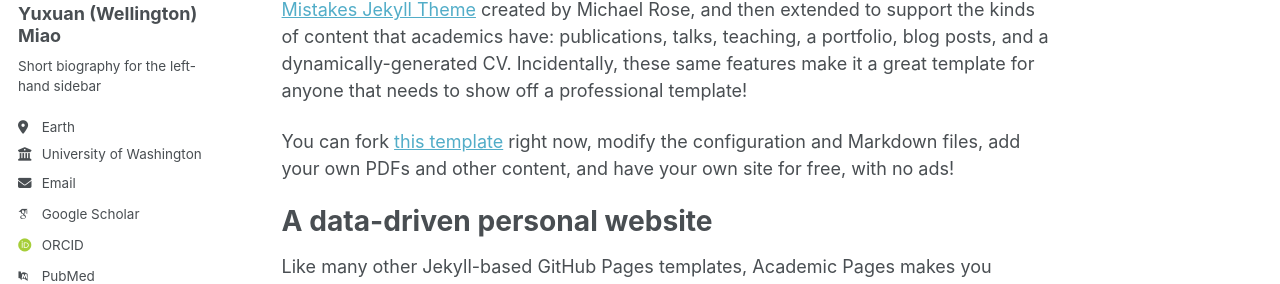
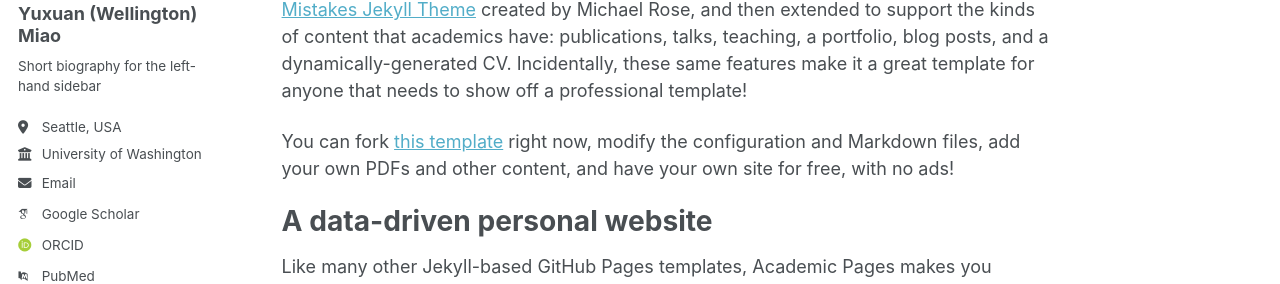
Before and after one commit to WellingtonMiao/WellingtonMiao.github.io, a Jekyll site: the page built from _pages/about.md, in a window 1280 px wide. Shown: the part 281-565 px from the top of the page. Built offline with Jekyll 4.4.1, drawn with Linux system fonts in a browser that asks for light colours; some web fonts are replaced; a script that is not in the unit is left out.

Commit message:
Update _config.yml

```diff
--- a/_config.yml
+++ b/_config.yml
@@ -26,10 +26,10 @@
   name             : "Yuxuan (Wellington) Miao"
   pronouns         : # example: "she/her"
   bio              : "Short biography for the left-hand sidebar"
-  location         : "Earth"
+  location         : "Seattle, USA"
   employer         : "University of Washington"
   uri              : # URL
-  email            : "none@example.org"
+  email            : "ymiao6@uw.edu"
 
   # Academic websites
   academia         : # URL
```
